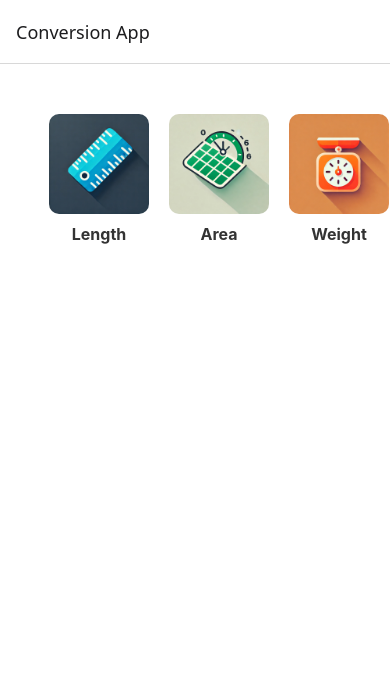
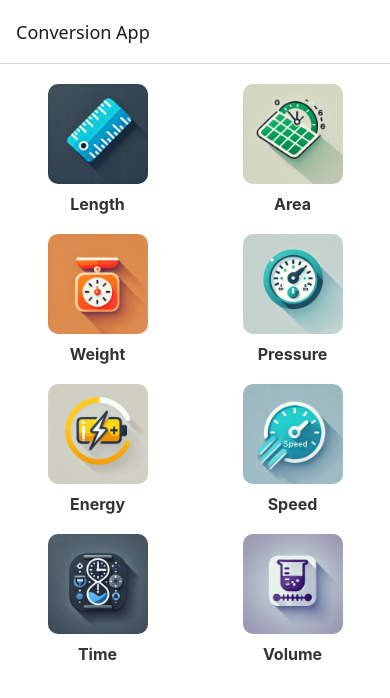
Before and after one commit to madhavi-lab/unit-conversion-app, a React Native app: screen / in a window 390 px wide. Shown: the top 698 px of the page. Built offline with nearby package versions, Linux system fonts and the light colour scheme.

Commit message:
Added new units and fixed the home screen ... (#8)

```diff
--- a/src/data/unitDefs.json
+++ b/src/data/unitDefs.json
@@ -74,5 +74,117 @@
         "convertTo": "km",
         "factor": 12742.63
       }
+    },
+    "Weight": {
+        "mg": {
+            "convertTo": "g",
+            "factor": 0.001
+        },
+        "g": {
+            "convertTo": "kg",
+            "factor": 0.001
+        },
+        "kg": {
+            "convertTo": "ton",
+            "factor": 0.001
+        },
+        "ton": {
+            "convertTo": "lb",
+            "factor": 2204.62
+        },
+        "lb": {
+            "convertTo": "oz",
+            "factor": 16
+        },
+        "oz": {
+            "convertTo": "g",
+            "factor": 28.3495
+        }
+    },
+    "Pressure": {
+        "pa": {
+            "convertTo": "kpa",
+            "factor": 0.001
+        },
+        "kpa": {
+            "convertTo": "bar",
+            "factor": 0.01
+        },
+        "bar": {
+            "convertTo": "atm",
+            "factor": 0.986923
+        },
+        "atm": {
+            "convertTo": "psi",
+            "factor": 14.6959
+        },
+        "psi": {
+            "convertTo": "pa",
+            "factor": 6894.76
+        }
+    },
+    "Energy": {
+        "joule": {
+            "convertTo": "kilojoule",
+            "factor": 0.001
+        },
+        "kilojoule": {
+            "convertTo": "calorie",
+            "factor": 0.239006
+        },
+        "calorie": {
+            "convertTo": "kilocalorie",
+            "factor": 0.001
+        },
+        "kilocalorie": {
+            "convertTo": "joule",
+            "factor": 4184
+        }
+    },
+    "Speed": {
+        "mps": {
+            "convertTo": "kph",
+            "factor": 3.6
+        },
+        "kph": {
+            "convertTo": "mph",
+            "factor": 0.621371
+        },
+        "mph": {
+            "convertTo": "mps",
+            "factor": 0.44704
+        }
+    },
+    "Time": {
+        "second": {
+            "convertTo": "minute",
+            "factor": 0.0166667
+        },
+        "minute": {
+            "convertTo": "hour",
+            "factor": 0.0166667
+        },
+        "hour": {
+            "convertTo": "day",
+            "factor": 0.0416667
+        },
+        "day": {
+            "convertTo": "second",
+            "factor": 86400
+        }
+    },
+    "Volume": {
+        "ml": {
+            "convertTo": "liter",
+            "factor": 0.001
+        },
+        "liter": {
+            "convertTo": "gallon",
+            "factor": 0.264172
+        },
+        "gallon": {
+            "convertTo": "ml",
+            "factor": 3785.41
+        }
     }
-  }
+}
--- a/src/data/units.js
+++ b/src/data/units.js
@@ -33,9 +33,61 @@ export const UNITS = [
     name: "Weight",
     icon: require("../assets/weight.png"),
     metrics: [
-      { id: "mg", name: "mg", order: 1 },
-      { id: "g", name: "g", order: 2 },
-      { id: "kg", name: "kg", order: 3 },
+      { id: "mg", name: "milligram", order: 1 },
+      { id: "g", name: "gram", order: 2 },
+      { id: "kg", name: "kilogram", order: 3 },
+      { id: "ton", name: "ton", order: 4 },
+      { id: "lb", name: "pound", order: 5 },
+      { id: "oz", name: "ounce", order: 6 }
     ],
   },
+  {
+    name: "Pressure",
+    icon: require("../assets/pressure.png"),
+    metrics: [
+      { id: "pa", name: "Pascal", order: 1 },
+      { id: "kpa", name: "Kilopascal", order: 2 },
+      { id: "bar", name: "Bar", order: 3 },
+      { id: "atm", name: "Atmosphere", order: 4 },
+      { id: "psi", name: "Pounds per Square Inch", order: 5 }
+    ],
+  },
+  {
+    name: "Energy",
+    icon: require("../assets/energy.png"),
+    metrics: [
+      { id: "joule", name: "Joule", order: 1 },
+      { id: "kilojoule", name: "Kilojoule", order: 2 },
+      { id: "calorie", name: "Calorie", order: 3 },
+      { id: "kilocalorie", name: "Kilocalorie", order: 4 }
+    ],
+  },
+  {
+    name: "Speed",
+    icon: require("../assets/speed.png"),
+    metrics: [
+      { id: "mps", name: "Meters per Second", order: 1 },
+      { id: "kph", name: "Kilometers per Hour", order: 2 },
+      { id: "mph", name: "Miles per Hour", order: 3 }
+    ],
+  },
+  {
+    name: "Time",
+    icon: require("../assets/time.png"),
+    metrics: [
+      { id: "second", name: "Second", order: 1 },
+      { id: "minute", name: "Minute", order: 2 },
+      { id: "hour", name: "Hour", order: 3 },
+      { id: "day", name: "Day", order: 4 }
+    ],
+  },
+  {
+    name: "Volume",
+    icon: require("../assets/volume.png"),
+    metrics: [
+      { id: "ml", name: "Milliliter", order: 1 },
+      { id: "liter", name: "Liter", order: 2 },
+      { id: "gallon", name: "Gallon", order: 3 }
+    ],
+  }
 ];
--- a/src/screens/HomeScreen.js
+++ b/src/screens/HomeScreen.js
@@ -8,10 +8,17 @@ export default function HomeScreen({ navigation }) {
     navigation.navigate('ConversionScreen', { category }); // Navigate to ConversionScreen with the selected category
   }
 
+  // Split the UNITS array into rows of 2 categories each
+  const rows = [];
+  for (let i = 0; i < UNITS.length; i += 2) {
+    rows.push(UNITS.slice(i, i + 2));
+  }
+
   return (
     <View style={styles.container}>
-      <View style={styles.imageContainer}>
-        {UNITS.map((unit) => (
+      {rows.map((row, rowIndex) => (
+        <View key={rowIndex} style={styles.row}>
+          {row.map((unit) => (
             <UnitSelector
               key={unit.name}
               name={unit.name}
@@ -20,6 +27,7 @@ export default function HomeScreen({ navigation }) {
             />
           ))}
         </View>
+      ))}
     </View>
   );
 }
@@ -27,14 +35,15 @@ export default function HomeScreen({ navigation }) {
 const styles = StyleSheet.create({
   container: {
     flex: 1,
-    justifyContent: 'flex-start', // Corrected from 'top' to 'flex-start'
+    justifyContent: 'flex-start',
     alignItems: 'center',
     backgroundColor: '#fff',
+    paddingVertical: 20,
   },
-  imageContainer: {
+  row: {
     flexDirection: 'row',
     justifyContent: 'space-around',
-    width: '80%',
-    top: 50,
+    width: '100%',
+    marginBottom: 20,
   },
 });
```
Lines whose indentation alone changed are shown as unchanged.
